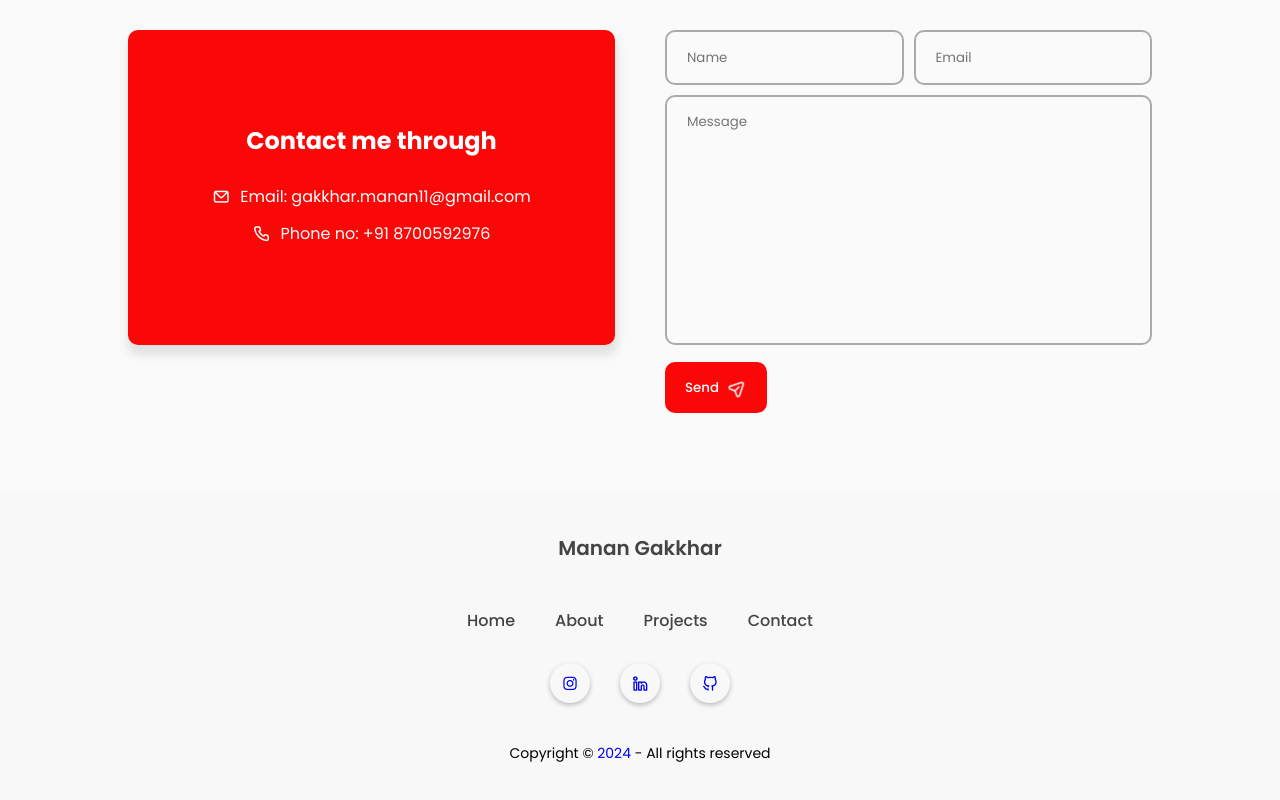
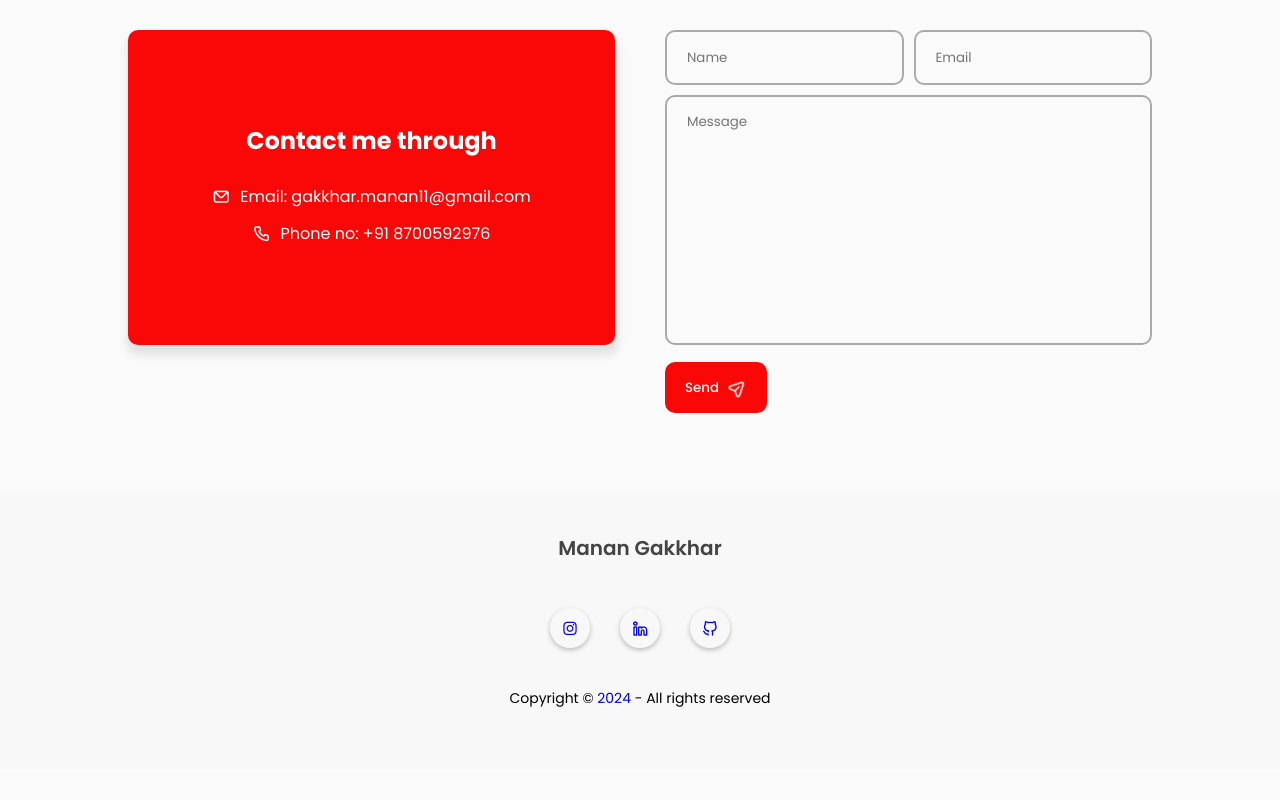
Before and after one commit to manan-gakkhar/CodSoft, a plain HTML site: page Portfolio/index.html in a window 1280 px wide. Shown: the part 2374-3174 px from the top of the page. After the commit the page ends 3143 px from the top, so only its background shows below. Drawn offline with nearby package versions, Linux system fonts and the light colour scheme.

Commit message:
Deletions update

```diff
--- a/Portfolio/index.html
+++ b/Portfolio/index.html
@@ -208,7 +208,7 @@ I thrive on solving complex problems, breaking them down into manageable tasks,
         <div class="top-footer">
             <h3>Manan Gakkhar</h3>
         </div>
-        <div class="middle-footer">
+<!--         <div class="middle-footer">
             <ul class="footer-menu">
                 <li class="footer_menu_list">
                     <a href="#home">Home</a>
@@ -223,7 +223,7 @@ I thrive on solving complex problems, breaking them down into manageable tasks,
                     <a href="#contact">Contact</a>
                 </li>
             </ul>
-        </div>
+        </div> -->
         <div class="footer-social-icons">
             <div class="icon"><a href="https://www.instagram.com/binarybeatsx_11/" target="_blank"><i class="uil uil-instagram"></i></a></div>
             <div class="icon"><a href="https://www.linkedin.com/in/manan-gakkhar-97b01228b/" target="_blank"><i class="uil uil-linkedin-alt"></i></a></div>
```
